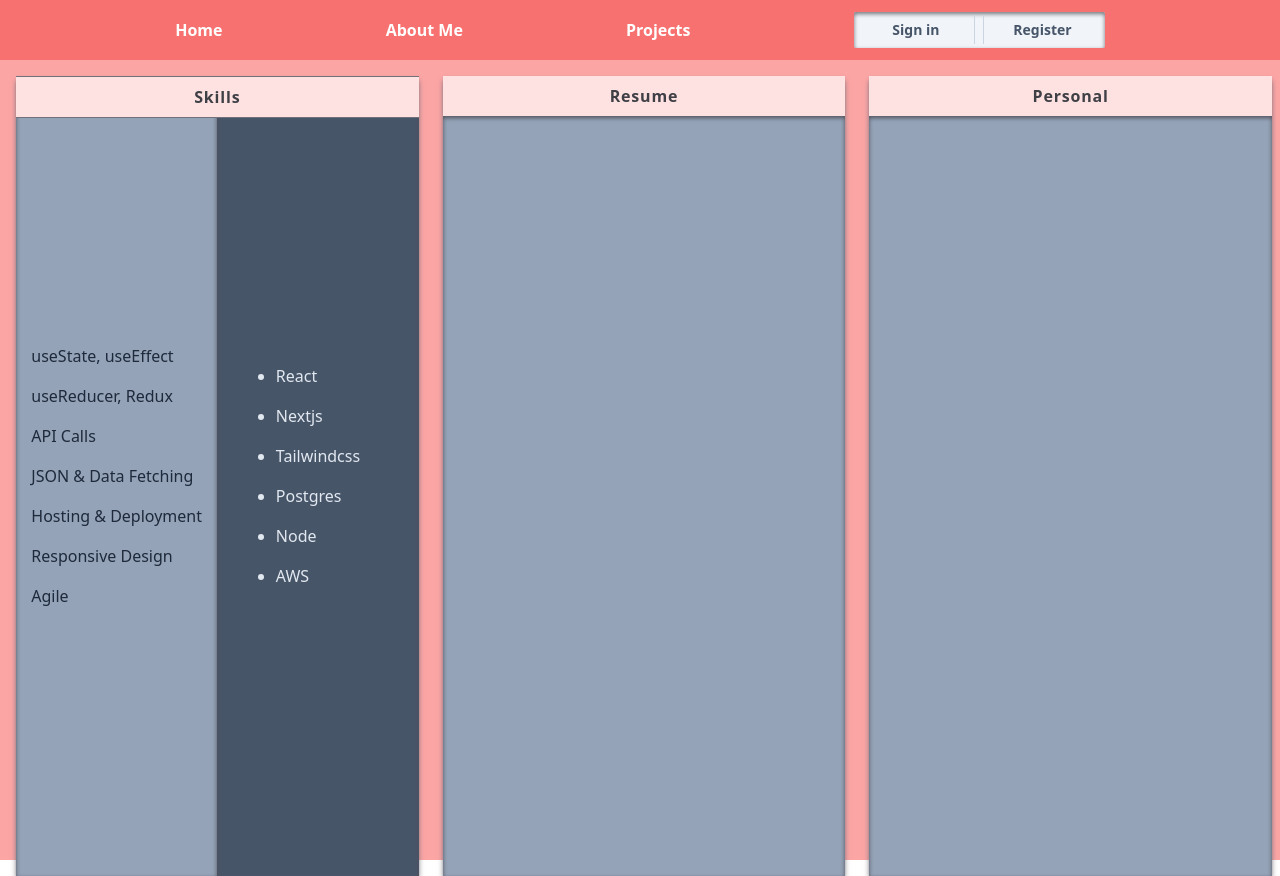
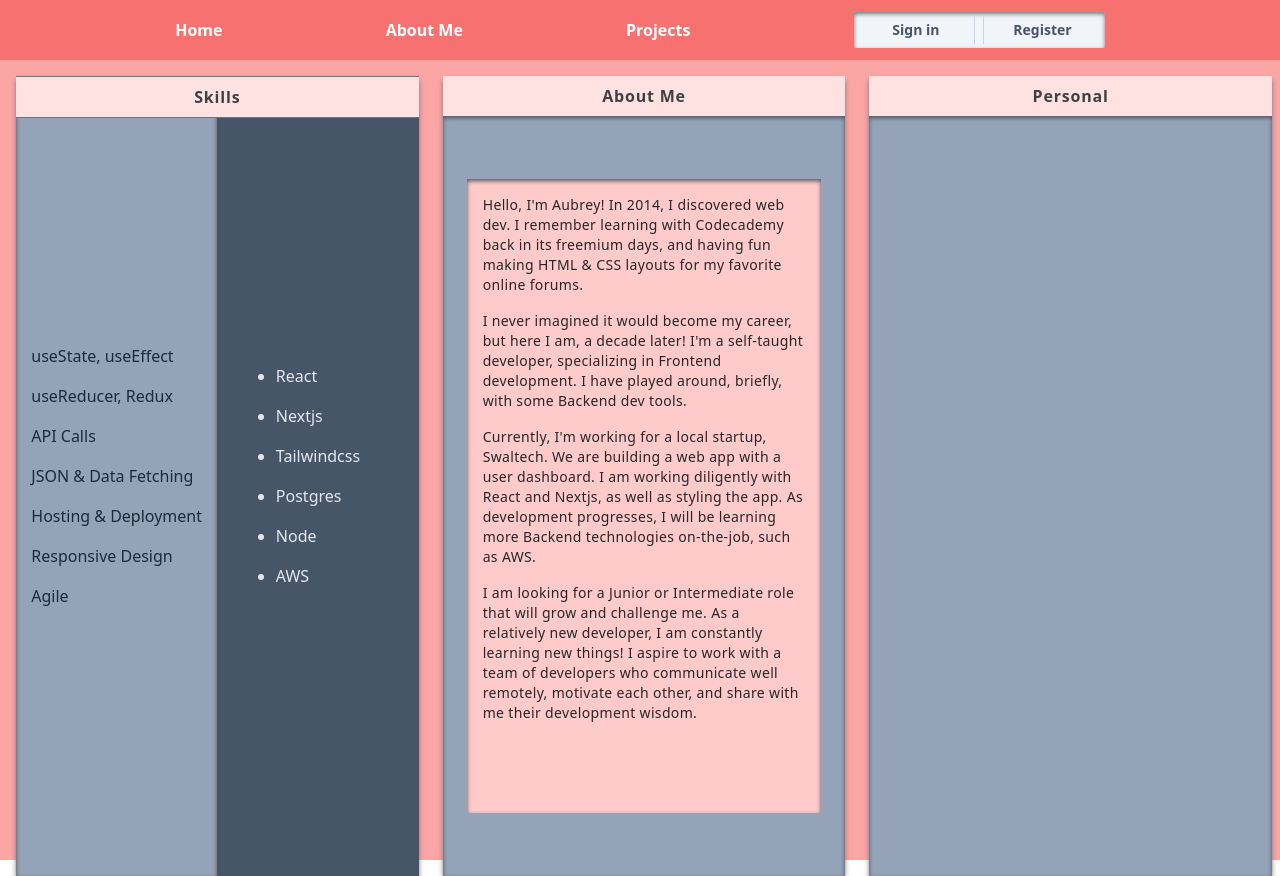
Before and after one commit to fullstackaubrey/portefeuille, a Next.js app: page /about-me in a window 1280 px wide. Built offline with nearby package versions, Linux system fonts and the light colour scheme.

Commit message:
about me

```diff
--- a/src/pages/about-me.tsx
+++ b/src/pages/about-me.tsx
@@ -33,9 +33,39 @@ export default function About() {
       <div className="h-full w-1/3 bg-red-300">
         <div className="flex flex-col my-4 ml-4 mr-2 h-full bg-red-100 shadow-md shadow-zinc-500 hover:shadow-lg hover:shadow-zinc-600">
           <header className="p-2 self-center text-zinc-700 text-md font-semibold tracking-wider">
-            Resume
+            About Me
           </header>
-          <section className="flex self-center w-full h-full bg-slate-400 shadow-inner shadow-zinc-600 hover:shadow-zinc-700 cursor-pointer"></section>
+          <div className="flex justify-center w-full h-full bg-slate-400 shadow-inner shadow-zinc-600 hover:shadow-zinc-700 cursor-pointer">
+            <section className="self-center overflow-y-scroll scroll-smooth m-6 h-5/6 w-full bg-red-200 shadow-inner shadow-zinc-600 hover:shadow-zinc-800 hover:bg-orange-200">
+              <div className="h-full m-2 text-zinc-800 text-sm tracking-wide">
+                <p className="p-2">
+                  Hello, I'm Aubrey! In 2014, I discovered web dev. I remember
+                  learning with Codecademy back in its freemium days, and having
+                  fun making HTML & CSS layouts for my favorite online forums.
+                </p>
+                <p className="p-2">
+                  I never imagined it would become my career, but here I am, a
+                  decade later! I'm a self-taught developer, specializing in
+                  Frontend development. I have played around, briefly, with some
+                  Backend dev tools.
+                </p>
+                <p className="p-2">
+                  Currently, I'm working for a local startup, Swaltech. We are
+                  building a web app with a user dashboard. I am working
+                  diligently with React and Nextjs, as well as styling the app.
+                  As development progresses, I will be learning more Backend
+                  technologies on-the-job, such as AWS.
+                </p>
+                <p className="p-2">
+                  I am looking for a Junior or Intermediate role that will grow
+                  and challenge me. As a relatively new developer, I am
+                  constantly learning new things! I aspire to work with a team
+                  of developers who communicate well remotely, motivate each
+                  other, and share with me their development wisdom.
+                </p>
+              </div>
+            </section>
+          </div>
         </div>
       </div>
 
```
